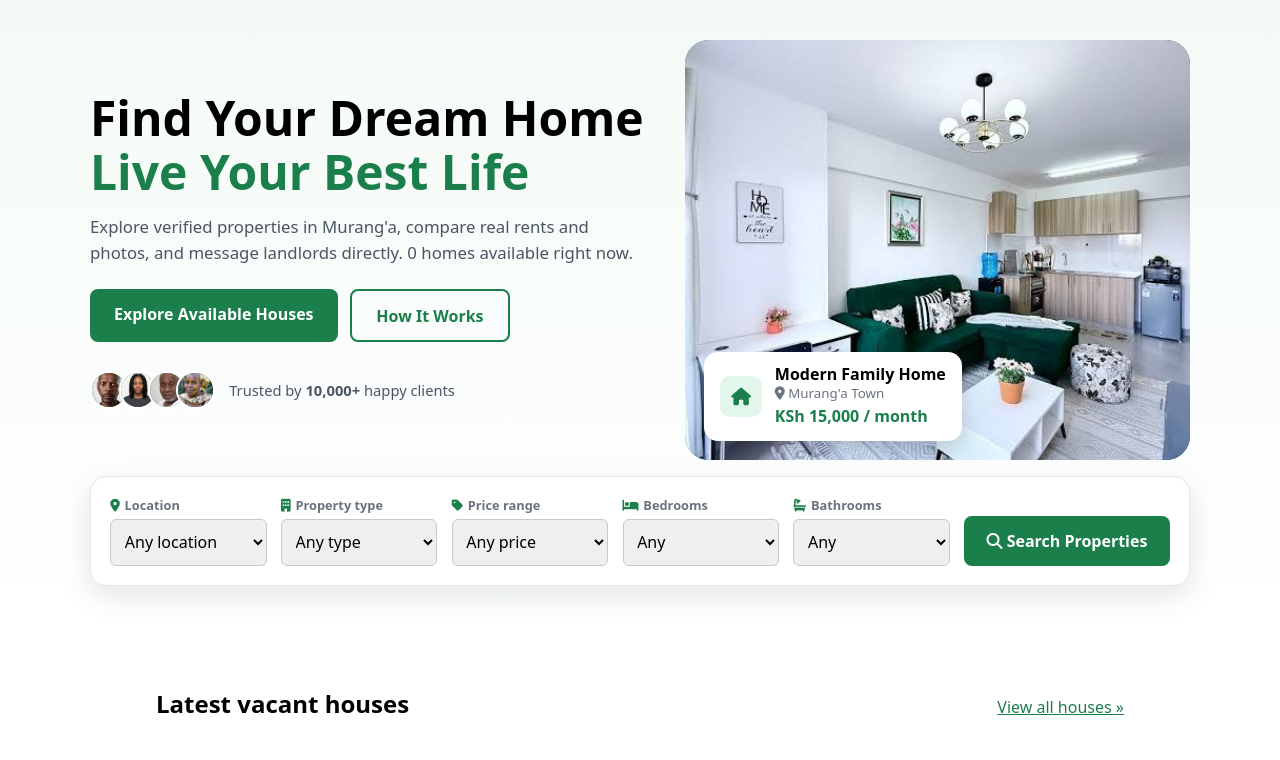
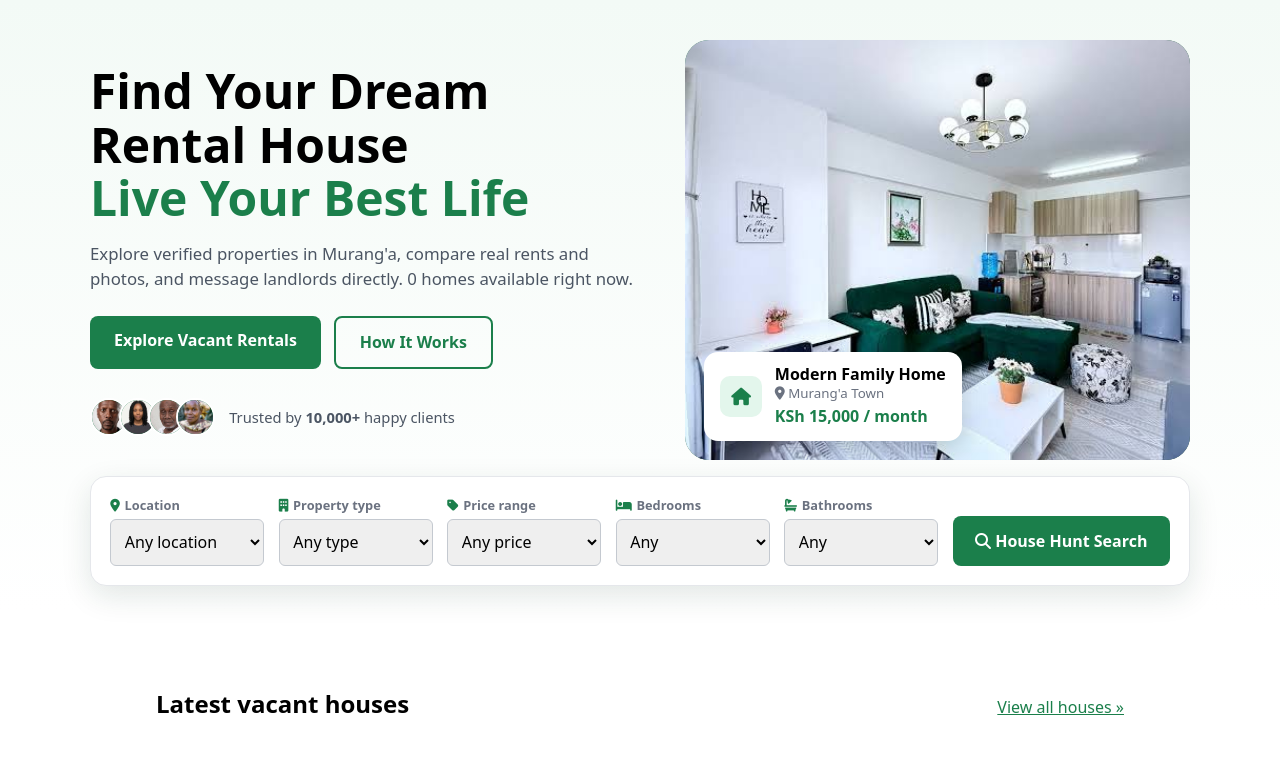
Before and after one commit to Dancan183/saka_keja_Repo, a Django app: page /properties/home/ in a window 1280 px wide. Shown: the part 116-876 px from the top of the page. Run offline with Django 5.2, Linux system fonts and the light colour scheme; data that the repository does not hold is empty.

Commit message:
Simple div edits

```diff
--- a/properties/templates/properties/home.html
+++ b/properties/templates/properties/home.html
@@ -9,7 +9,7 @@
 
     <div class="hx-text">
       <h1>
-        <span class="hx-l1">Find Your Dream Home</span>
+        <span class="hx-l1">Find Your Dream Rental House</span>
         <span class="hx-l2">Live Your Best Life</span>
       </h1>
       <p class="hx-lead">
@@ -18,7 +18,7 @@
       </p>
 
       <div class="hx-buttons">
-        <a href="{% url 'properties:house_list' %}" class="button">Explore Available Houses</a>
+        <a href="{% url 'properties:house_list' %}" class="button">Explore Vacant Rentals</a>
         <a href="#how-it-works" class="hx-btn-outline">How It Works</a>
       </div>
 
@@ -84,6 +84,7 @@
       <label for="{{ form.bedrooms.id_for_label }}"><i class="fa-solid fa-bed" aria-hidden="true"></i>Bedrooms</label>
       <select name="bedrooms" id="{{ form.bedrooms.id_for_label }}">
         <option value="">Any</option>
+        <option value="">0</option>
         <option value="1">1</option>
         <option value="2">2</option>
         <option value="3">3</option>
@@ -94,12 +95,13 @@
       <label for="{{ form.bathrooms.id_for_label }}"><i class="fa-solid fa-bath" aria-hidden="true"></i>Bathrooms</label>
       <select name="bathrooms" id="{{ form.bathrooms.id_for_label }}">
         <option value="">Any</option>
+        <option value="">1</option>
         <option value="1">1+</option>
         <option value="2">2+</option>
         <option value="3">3+</option>
       </select>
     </div>
-    <button type="submit"><i class="fa-solid fa-magnifying-glass" aria-hidden="true"></i> Search Properties</button>
+    <button type="submit"><i class="fa-solid fa-magnifying-glass" aria-hidden="true"></i> House Hunt Search </button>
   </form>
 
   <div class="hx-gap"></div>
```
